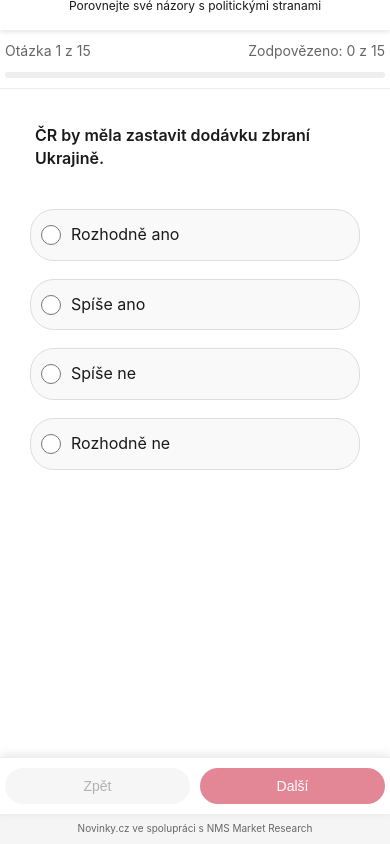
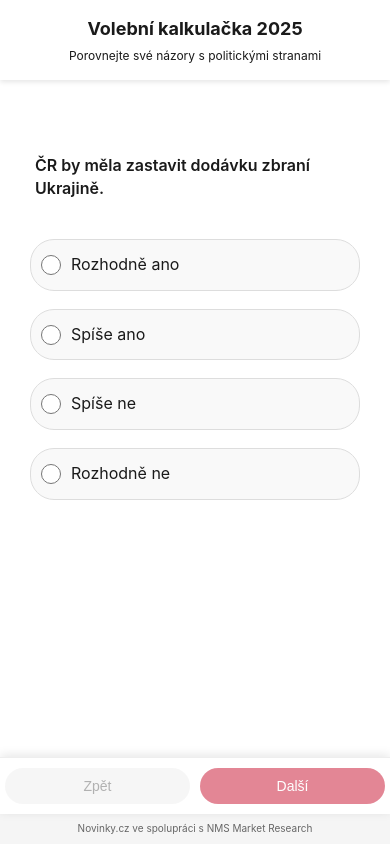
Before and after one commit to davidrynes/volebni-kalkulacka-v2, a Preact app: page / in a window 390 px wide. Built offline with nearby package versions, Linux system fonts and the light colour scheme.

Commit message:
Oprava hlavičky - nastavení fixed position pro lepší viditelnost na mobilních zařízeních

```diff
--- a/index.html
+++ b/index.html
@@ -21,16 +21,17 @@
       #app {
         width: 100%;
         max-width: 600px;
-        height: 100%;
-        max-height: 700px;
+        height: auto;
+        min-height: 100%;
         margin: 0 auto;
         overflow: visible;
+        position: relative;
       }
       @media (max-width: 480px) {
         html, body, #app {
           height: auto;
           min-height: 100%;
-          overflow: auto;
+          overflow: visible;
           max-width: 100%;
           width: 100%;
           padding: 0;
@@ -40,14 +41,16 @@
         body {
           position: relative;
           width: 100vw;
-          height: 100vh;
-          overflow: auto;
+          min-height: 100vh;
+          overflow: visible;
         }
         #app {
-          height: 100%;
+          height: auto;
+          min-height: 100vh;
           display: flex;
           flex-direction: column;
-          padding-bottom: 100px;
+          padding-bottom: 0;
+          position: relative;
         }
       }
     </style>
--- a/src/app.css
+++ b/src/app.css
@@ -68,12 +68,13 @@ body {
     border-radius: 8px 8px 0 0;
     margin: 0 auto;
     box-sizing: border-box;
-    position: sticky;
+    position: fixed;
     top: 0;
     left: 0;
     right: 0;
-    z-index: 10;
+    z-index: 100;
     box-shadow: 0 1px 3px rgba(0,0,0,0.1);
+    max-width: 600px;
 }
 
 .header h1 {
@@ -91,7 +92,7 @@ body {
 .content-area {
     flex: 1;
     overflow-y: auto;
-    padding-bottom: 0;
+    padding: 60px 0 80px 0;
     width: 100%;
     -webkit-overflow-scrolling: touch;
     display: flex;
@@ -679,11 +680,12 @@ body {
         padding: 15px 5px;
         border-radius: 0;
         box-shadow: 0 2px 5px rgba(0,0,0,0.1);
-        position: sticky;
+        position: fixed;
         top: 0;
         left: 0;
         right: 0;
         z-index: 100;
+        max-width: 100%;
     }
 
     .header h1 {
@@ -703,7 +705,7 @@ body {
     .content-area {
         flex: 1;
         overflow-y: auto;
-        padding: 0 5px 100px 5px;
+        padding: 60px 5px 100px 5px;
         width: 100%;
         box-sizing: border-box;
         -webkit-overflow-scrolling: touch;
--- a/src/main.tsx
+++ b/src/main.tsx
@@ -4,14 +4,24 @@ import { App } from './app.tsx'
 
 const rootElement = document.getElementById('app')
 if (rootElement) {
-  // Nastavíme pevné rozměry
-  rootElement.style.width = '600px'
-  rootElement.style.height = '700px'
+  // Nastavíme rozměry pro desktop
+  if (window.innerWidth > 480) {
+    rootElement.style.width = '600px'
+    rootElement.style.height = 'auto'
+    rootElement.style.minHeight = '700px'
+  } else {
+    // Pro mobilní zařízení necháme responzivní
+    rootElement.style.width = '100%'
+    rootElement.style.height = 'auto'
+    rootElement.style.minHeight = '100vh'
+  }
+
   rootElement.style.display = 'flex'
   rootElement.style.justifyContent = 'center'
   rootElement.style.alignItems = 'center'
-  rootElement.style.overflow = 'hidden'
+  rootElement.style.overflow = 'visible'
   rootElement.style.margin = '0 auto'
+  rootElement.style.position = 'relative'
 }
 
 // Vykreslení aplikace
@@ -24,8 +34,8 @@ function resizeParentIframeIfNeeded() {
     if (window !== window.parent) {
       const message = {
         type: 'resize',
-        width: 600,
-        height: 700
+        width: window.innerWidth > 480 ? 600 : window.innerWidth,
+        height: window.innerWidth > 480 ? 700 : window.innerHeight
       }
       window.parent.postMessage(message, '*')
     }
@@ -37,14 +47,21 @@ function resizeParentIframeIfNeeded() {
 // Vynucené překreslení po načtení
 window.addEventListener('load', () => {
   resizeParentIframeIfNeeded()
+})
 
-  const appElement = document.getElementById('app')
-  if (appElement) {
-    // Vynutíme překreslení
-    const currentDisplay = appElement.style.display
-    appElement.style.display = 'none'
-    setTimeout(() => {
-      appElement.style.display = currentDisplay
-    }, 10)
+// Přizpůsobení při změně velikosti okna
+window.addEventListener('resize', () => {
+  const rootElement = document.getElementById('app')
+  if (rootElement) {
+    if (window.innerWidth > 480) {
+      rootElement.style.width = '600px'
+      rootElement.style.height = 'auto'
+      rootElement.style.minHeight = '700px'
+    } else {
+      rootElement.style.width = '100%'
+      rootElement.style.height = 'auto'
+      rootElement.style.minHeight = '100vh'
+    }
   }
+  resizeParentIframeIfNeeded()
 })
```
